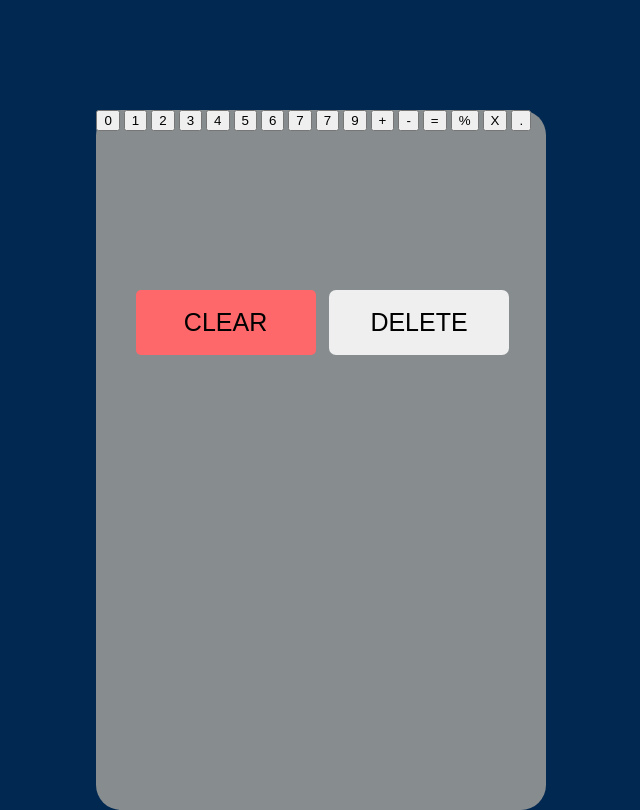
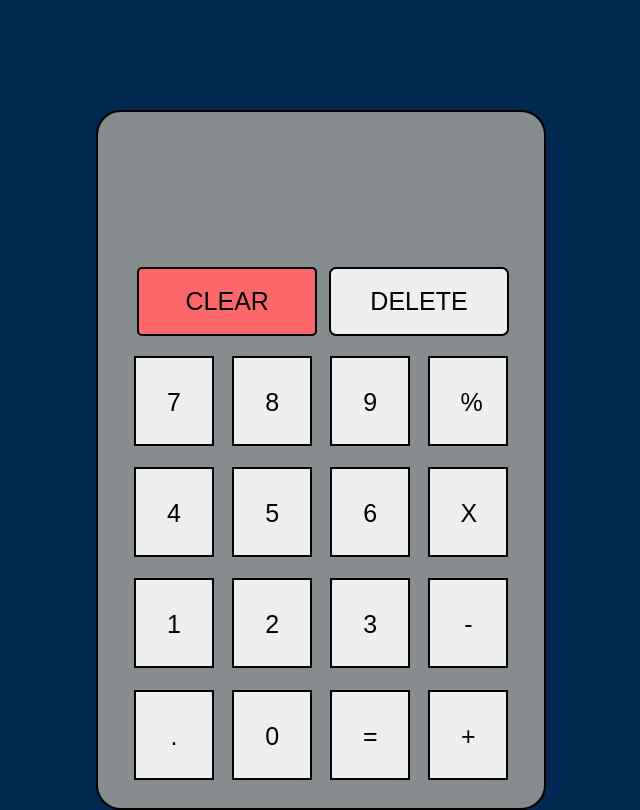
Before and after one commit to LeoAdy01/CalculatorProject, a plain HTML site: page index.html in a window 1280 px wide. Shown: the whole page, without its empty margins (390-1030 px from the left). Drawn offline with Linux system fonts and the light colour scheme.

Commit message:
second update

```diff
--- a/index.html
+++ b/index.html
@@ -9,22 +9,22 @@
         <div class="calculator center">
             <button class="delete">DELETE</button>
             <button class="clear">CLEAR</button>
-            <button class="nr 0">0</button>
-            <button class="nr 1">1</button>
-            <button class="nr 2">2</button>
-            <button class="nr 3">3</button>
-            <button class="nr 4">4</button>
-            <button class="nr 5">5</button>
-            <button class="nr 6">6</button>
-            <button class="nr 7">7</button>
-            <button class="nr 8">7</button>
-            <button class="nr 9">9</button>
-            <button class="sum">+</button>
-            <button class="substract">-</button>
-            <button class="equal">=</button>
-            <button class="divide">%</button>
-            <button class="multiply">X</button>
-            <button class="punct">.</button>
+            <button class="nr zero">0</button>
+            <button class="nr one">1</button>
+            <button class="nr two">2</button>
+            <button class="nr three">3</button>
+            <button class="nr four">4</button>
+            <button class="nr five">5</button>
+            <button class="nr six">6</button>
+            <button class="nr seven">7</button>
+            <button class="nr eight">8</button>
+            <button class="nr nine">9</button>
+            <button class="nr sum">+</button>
+            <button class="nr substract">-</button>
+            <button class="nr equal">=</button>
+            <button class="nr divide">%</button>
+            <button class="nr multiply">X</button>
+            <button class="nr punct">.</button>
         </div>
         <div></div>
     </body>
--- a/styles.css
+++ b/styles.css
@@ -12,6 +12,7 @@ body{
     background-color: #878c8f;
     height: 700px;
     width: 450px;
+    border: 2px solid black;
 }
 
 .center{
@@ -25,11 +26,13 @@ body{
     font-size: 25px;
     padding: 18px;
     position: absolute;
-    top: 180px;
+    top: 155px;
     left: 51.7%;
     width: 180px;
     border-radius: 7px;
     border: none;
+    cursor: pointer;
+    border: 2px solid black;
 }
 
 .clear{
@@ -39,8 +42,122 @@ body{
     font-size: 25px;
     padding: 18px;
     position: absolute;
-    top: 180px;
+    top: 155px;
     left: 8.7%;
     width: 180px;
     border-radius: 5px;
+    cursor: pointer;
+    border: 2px solid black;
 }
+
+.clear:hover{
+    background-color: #ff575a;
+}
+
+.nr{
+    cursor: pointer;
+}
+
+.zero, .one, .two, .three, .four, .five, .six, .seven, .eight, .nine, .sum, .substract, .punct, .equal, .divide, .multiply{
+    padding: 30px;
+    width: 80px;
+    height: 90px;
+    font-size: 25px;
+    border: 2px solid black;
+}
+
+.punct{
+    position: absolute;
+    top: 83%;
+    left: 8%;
+}
+
+.zero{
+    position: absolute;
+    top: 83%;
+    left: 30%;
+}
+
+.equal{
+    position: absolute;
+    top: 83%;
+    left: 52%;
+}
+
+.sum{
+    position: absolute;
+    top: 83%;
+    left: 74%;
+}
+
+.one{
+    position: absolute;
+    top: 67%;
+    left: 8%;
+}
+
+.two{
+    position: absolute;
+    top: 67%;
+    left: 30%;
+}
+
+.three{
+    position: absolute;
+    top: 67%;
+    left: 52%;
+}
+
+.substract{
+    position: absolute;
+    top: 67%;
+    left: 74%;
+}
+
+.four{
+    position: absolute;
+    top: 51%;
+    left: 8%;
+}
+
+.five{
+    position: absolute;
+    top: 51%;
+    left: 30%;
+}
+
+.six{
+    position: absolute;
+    top: 51%;
+    left: 52%;
+}
+
+.multiply{
+    position: absolute;
+    top: 51%;
+    left: 74%;
+}
+
+.seven{
+    position: absolute;
+    top: 35%;
+    left: 8%;
+}
+
+.eight{
+    position: absolute;
+    top: 35%;
+    left: 30%;
+}
+
+.nine{
+    position: absolute;
+    top: 35%;
+    left: 52%;
+}
+
+.divide{
+    position: absolute;
+    top: 35%;
+    left: 74%;
+}
```
